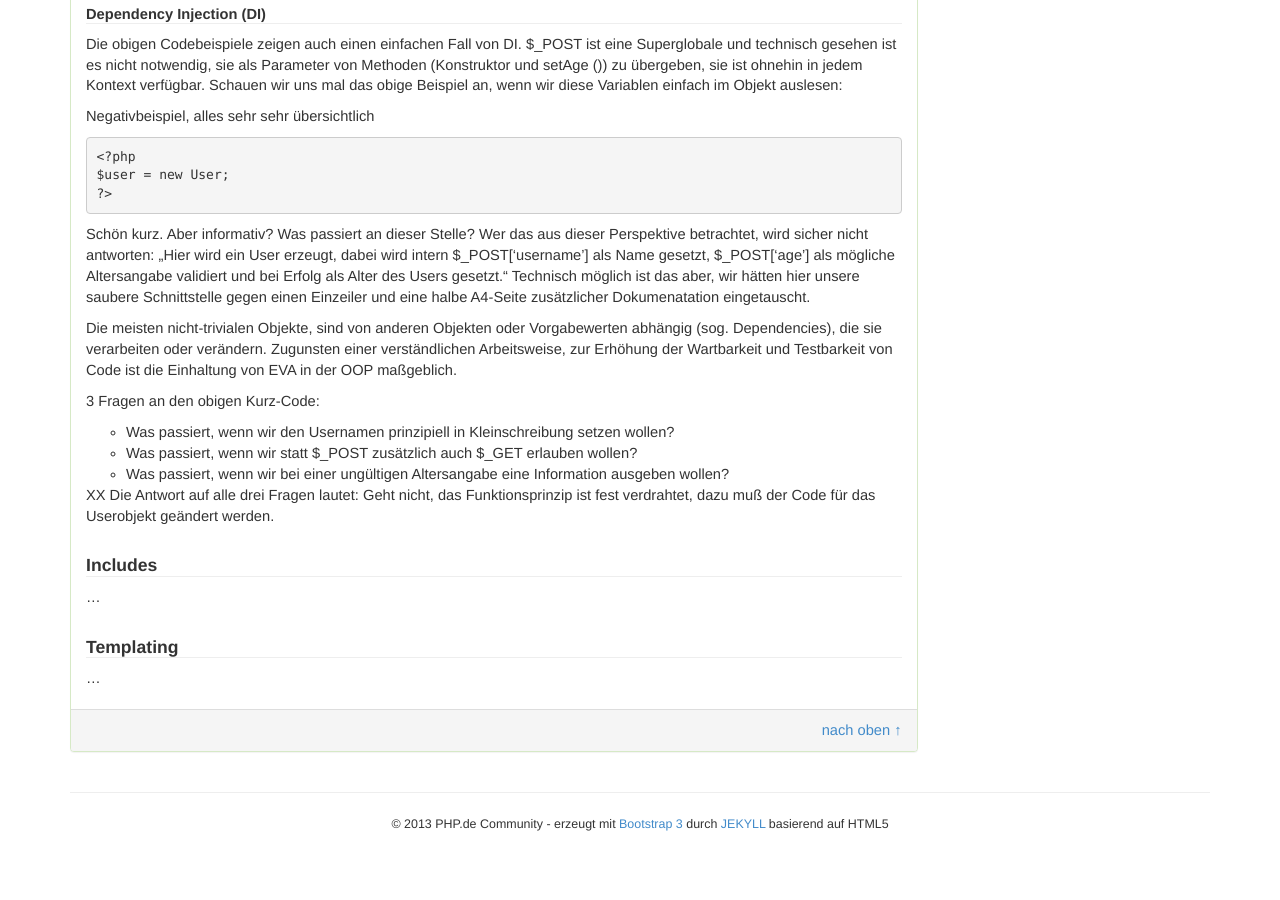
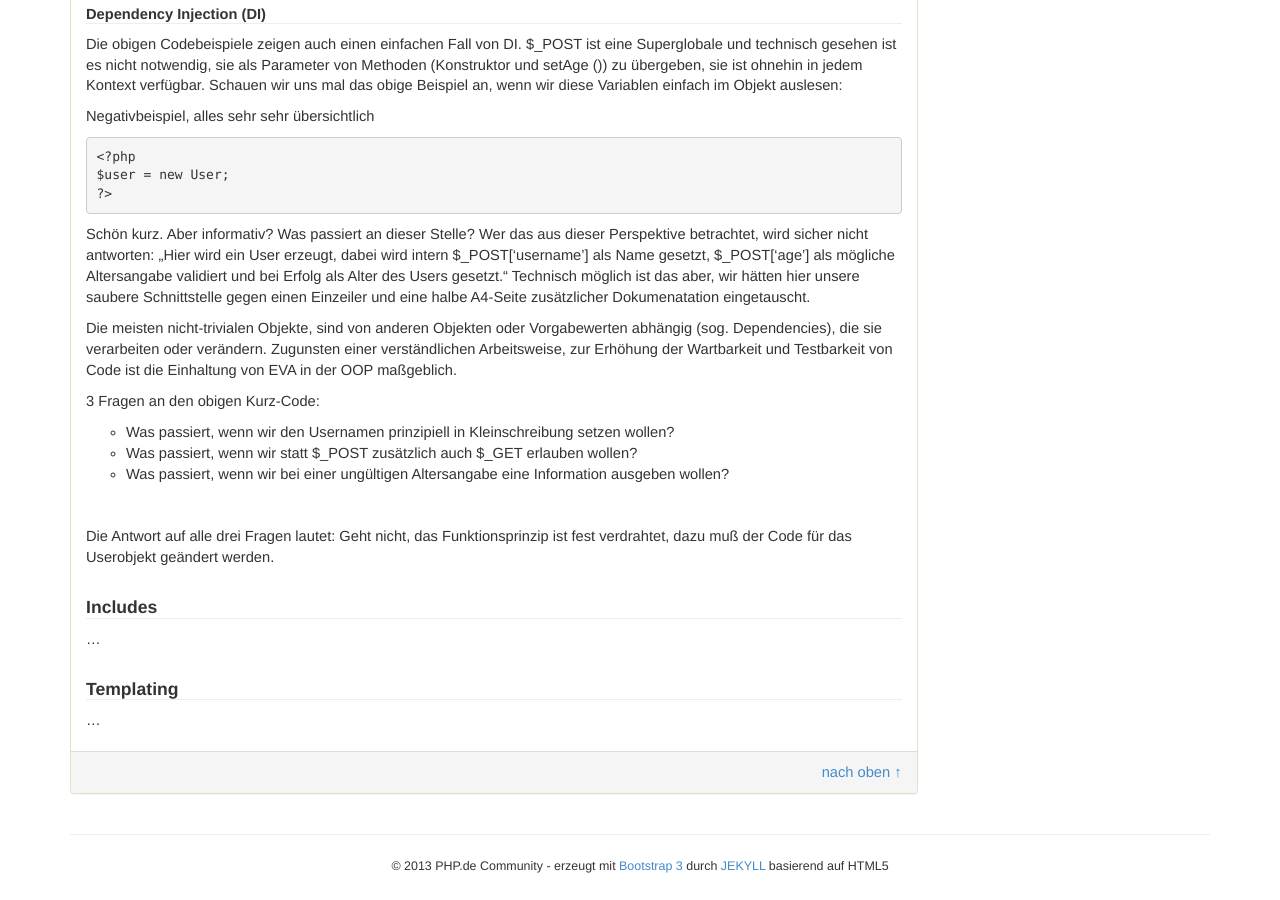
Before and after one commit to php-de/php-de.github.io, a Jekyll site: the page built from code-optimizing/eva-prinzip.md, in a window 1280 px wide and 900 px high, scrolled down 5704 px. Built offline with Jekyll 4.4.1, drawn with Linux system fonts in a browser that asks for light colours; before the commit the page ends 6562 px from its top, so only the background shows below that.

Commit message:
Update eva-prinzip.md

```diff
--- a/code-optimizing/eva-prinzip.md
+++ b/code-optimizing/eva-prinzip.md
@@ -321,8 +321,8 @@ Die meisten nicht-trivialen Objekte, sind von anderen Objekten oder Vorgabewerte
 - Was passiert, wenn wir statt $_POST zusätzlich auch $_GET erlauben wollen?
 - Was passiert, wenn wir bei einer ungültigen Altersangabe eine Information ausgeben wollen?
 <br>
+<br>
 
-XX
 Die Antwort auf alle drei Fragen lautet: Geht nicht, das Funktionsprinzip ist fest verdrahtet, dazu muß der Code für das Userobjekt geändert werden.
 
 #### Includes
```
